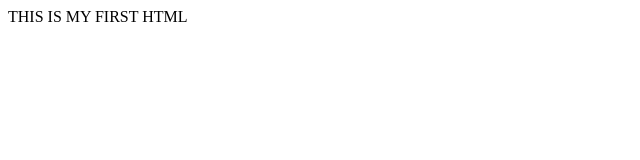
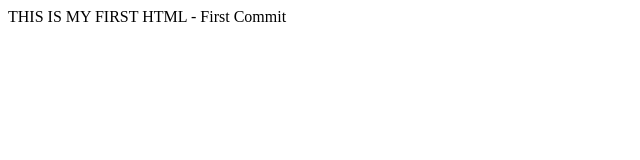
Before and after one commit to rkumarbiz1276/CI_CD_TEST, a plain HTML site: page index.html in a window 1280 px wide. Shown: the whole page, without its empty margins (0-640 px from the left). Drawn offline with Linux system fonts and the light colour scheme.

Commit message:
First Commit

```diff
--- a/index.html
+++ b/index.html
@@ -9,6 +9,6 @@
   <title>Document</title>
  </head>
  <body>
-	THIS IS MY FIRST HTML
+	THIS IS MY FIRST HTML - First Commit
  </body>
 </html>
```
